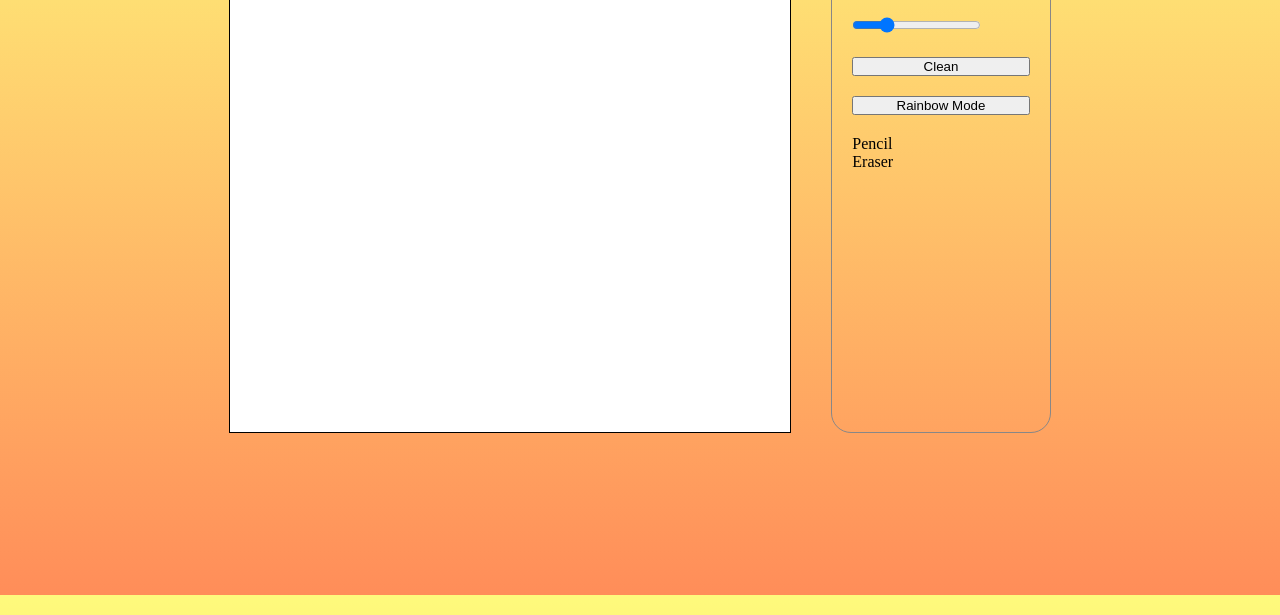
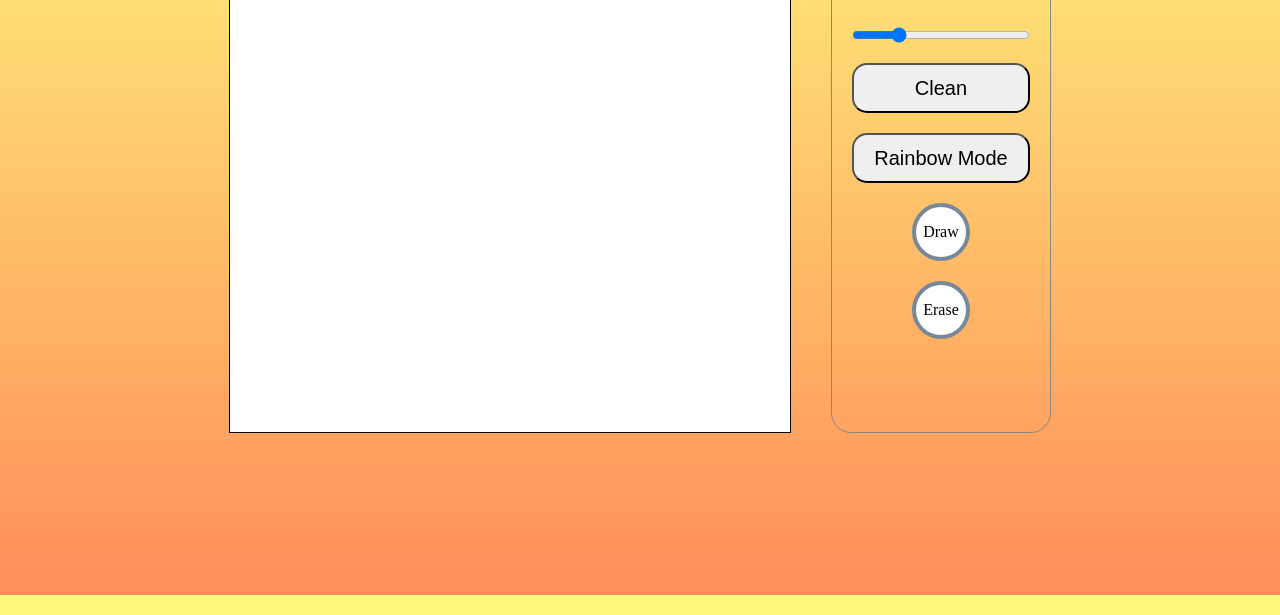
Before and after one commit to justwin02/Etch-a-Sketch, a plain HTML site: page index.html in a window 1280 px wide. Shown: the part 205-820 px from the top of the page. Drawn offline with Linux system fonts and the light colour scheme; a web font is replaced by a local one.

Commit message:
Styling for tool containers

```diff
--- a/index.html
+++ b/index.html
@@ -26,8 +26,8 @@
             <button type="button" class="clean option">Clean</button>
             <button type="button" class="random option">Rainbow Mode</button>
             <div class="draw-tools">
-                <div class="pencil tool-choice active" data-info="pencil">Pencil</div>
-                <div class="eraser tool-choice" data-info="eraser">Eraser</div>
+                <div class="pencil tool-choice active" data-info="pencil">Draw</div>
+                <div class="eraser tool-choice" data-info="eraser">Erase</div>
             </div>
         </div>
     </div>
--- a/styles/styles.css
+++ b/styles/styles.css
@@ -77,3 +77,34 @@ h2{
     border: 1px solid black;
     border-radius: 5px;
 }
+
+.range-container{
+    display: flex;
+    flex-direction: column;
+    gap: 10px;
+}
+
+.option{
+    border-radius: 15px;
+    height: 50px;
+    font-size: 20px;
+}
+
+.draw-tools{
+    display: flex;
+    flex-direction: column;
+    gap: 20px;
+    align-items: center;
+    justify-content: space-around;
+}
+
+.tool-choice{
+    width: 50px;
+    height: 50px;
+    border: 4px solid lightslategrey;
+    border-radius: 50%;
+    display: flex;
+    align-items: center;
+    justify-content: center;
+    background-color: white;
+}
```
